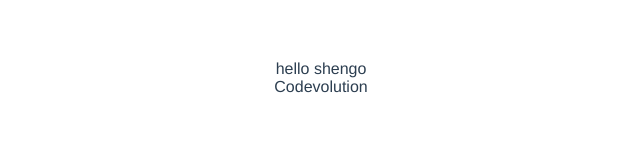
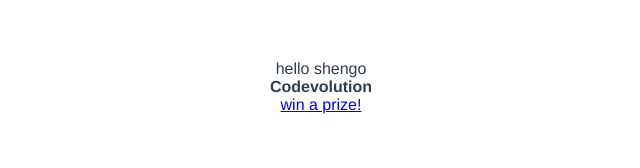
Before and after one commit to shengo333/hello-vue3, a Vue app: page / in a window 1280 px wide. Shown: the top 168 px of the page, without its empty margins (319-959 px from the left). Built offline with nearby package versions, Linux system fonts and the light colour scheme.

Commit message:
some binding

```diff
--- a/src/App.vue
+++ b/src/App.vue
@@ -3,9 +3,9 @@
       <div>
         {{greet}} {{name}}
       </div>
-      <div v-text="channel">
-
+      <div v-html="channel">
       </div>
+      <div v-html="hack"></div>
   </div>
 </template>
 
@@ -17,7 +17,8 @@
     return {
       greet: 'hello',
       name: "shengo",
-      channel: 'Codevolution'
+      channel: '<b>Codevolution</b>',
+      hack: '<a href="#" onClick=alert("hacked")>win a prize!<a/>',
     };
   },
 }
```
